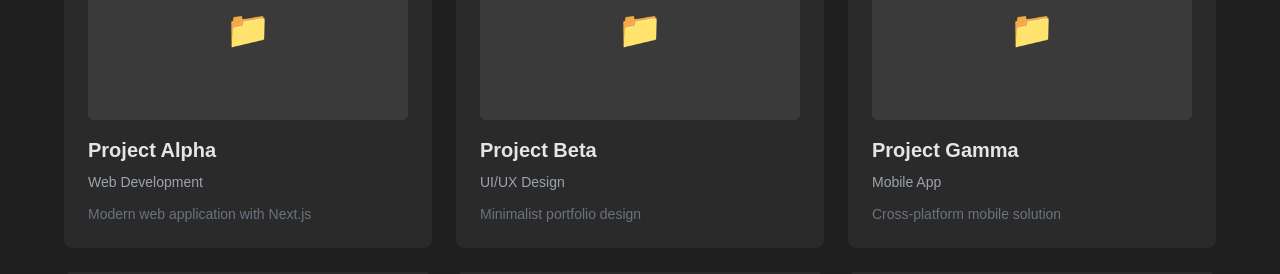
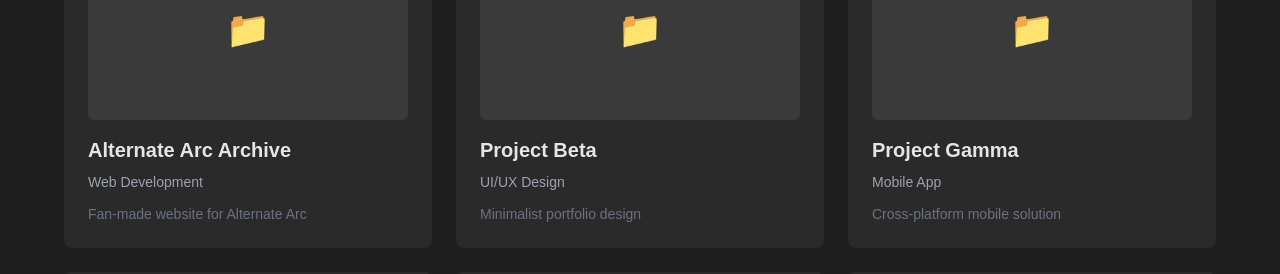
Before and after one commit to naufal-backup/naufal-backup.github.io, a Next.js app: page / in a window 1280 px wide. Shown: the part 1060-1334 px from the top of the page. Built offline with nearby package versions, Linux system fonts and the light colour scheme.

Commit message:
add 1 portfolio

```diff
--- a/src/app/page.js
+++ b/src/app/page.js
@@ -4,7 +4,7 @@ export const metadata = {
 
 export default function Home() {
   const portfolioItems = [
-    { id: 1, title: "Project Alpha", category: "Web Development", description: "Modern web application with Next.js" },
+    { id: 1, title: "Alternate Arc Archive", category: "Web Development", description: "Fan-made website for Alternate Arc", url: "https://github.com/naufal-backup/Alternate-Arc-Archive3" },
     { id: 2, title: "Project Beta", category: "UI/UX Design", description: "Minimalist portfolio design" },
     { id: 3, title: "Project Gamma", category: "Mobile App", description: "Cross-platform mobile solution" },
     { id: 4, title: "Project Delta", category: "Branding", description: "Complete brand identity system" },
```
Also changed, not shown: 1 other file (tests, documents, lock files or other folders).
